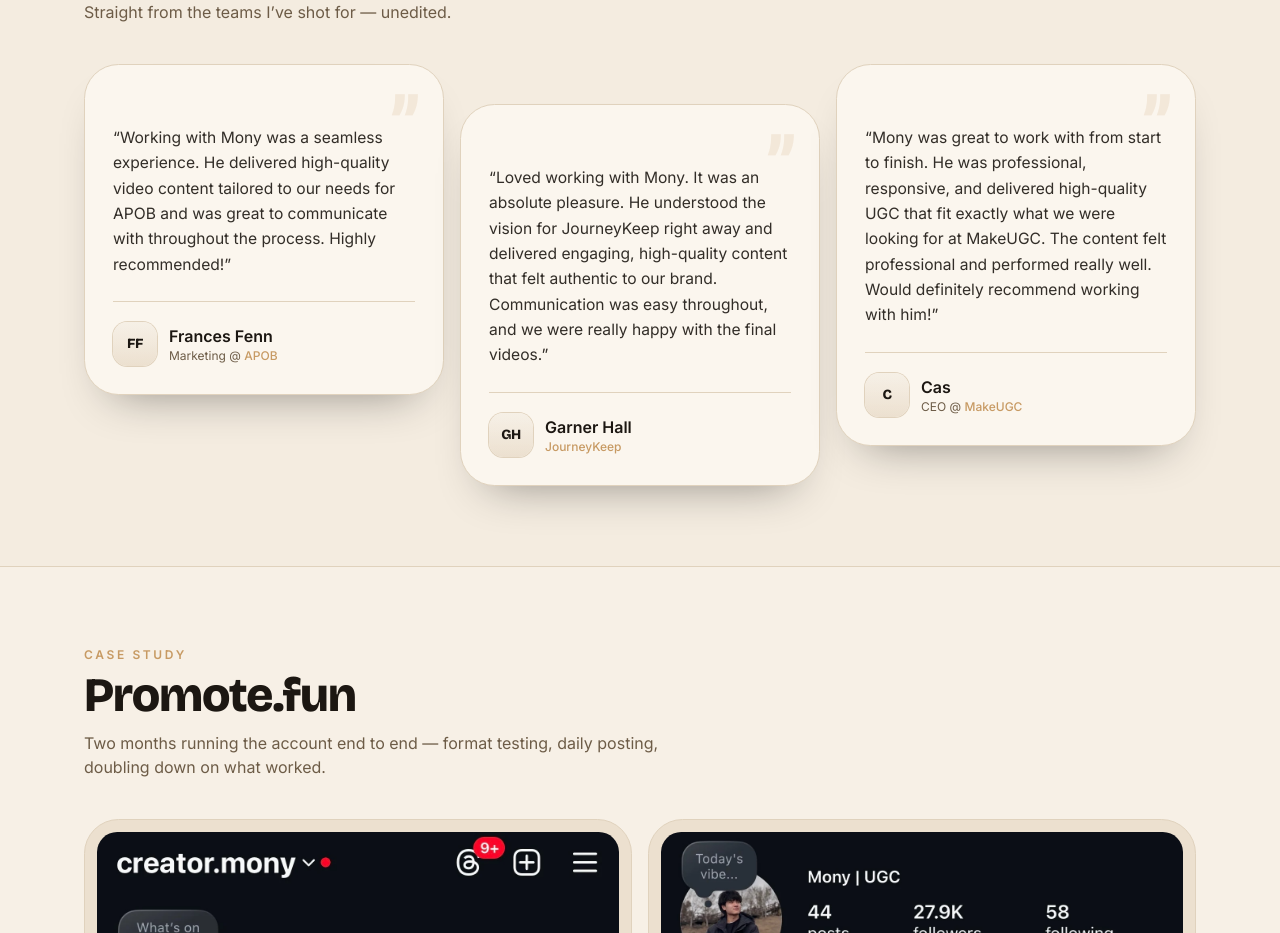
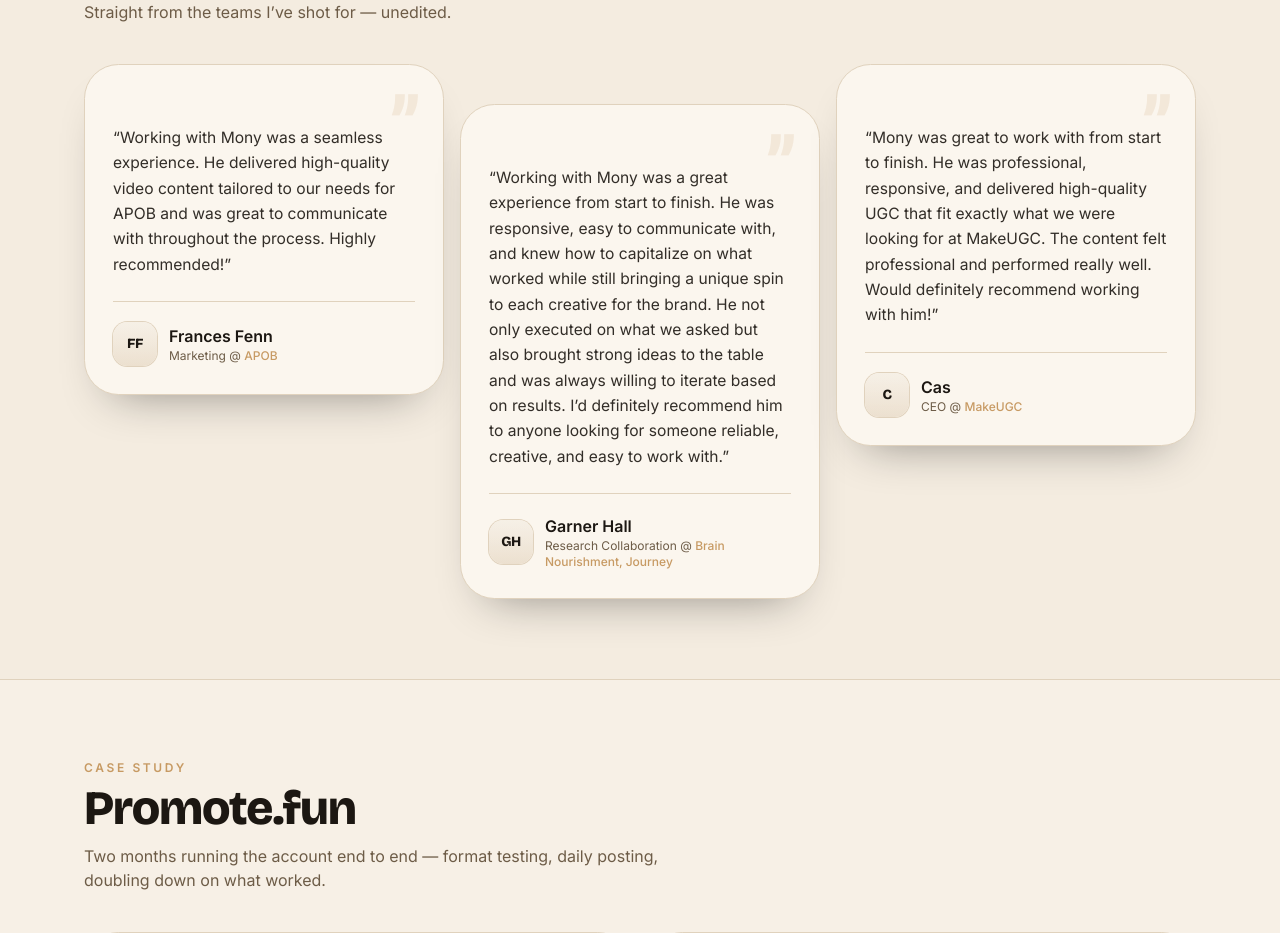
Before and after one commit to MonyCodes/monyugc, a Next.js app: page / in a window 1280 px wide. Shown: the part 3780-4713 px from the top of the page. Built offline with nearby package versions, Linux system fonts and the light colour scheme; no server answers.

Commit message:
Update Garner Hall's testimonial and role

```diff
--- a/components/site/testimonials.tsx
+++ b/components/site/testimonials.tsx
@@ -10,10 +10,10 @@ const TESTIMONIALS = [
   },
   {
     quote:
-      "Loved working with Mony. It was an absolute pleasure. He understood the vision for JourneyKeep right away and delivered engaging, high-quality content that felt authentic to our brand. Communication was easy throughout, and we were really happy with the final videos.",
+      "Working with Mony was a great experience from start to finish. He was responsive, easy to communicate with, and knew how to capitalize on what worked while still bringing a unique spin to each creative for the brand. He not only executed on what we asked but also brought strong ideas to the table and was always willing to iterate based on results. I’d definitely recommend him to anyone looking for someone reliable, creative, and easy to work with.",
     name: "Garner Hall",
-    role: null,
-    brand: "JourneyKeep",
+    role: "Research Collaboration",
+    brand: "Brain Nourishment, Journey",
   },
   {
     quote:
```
